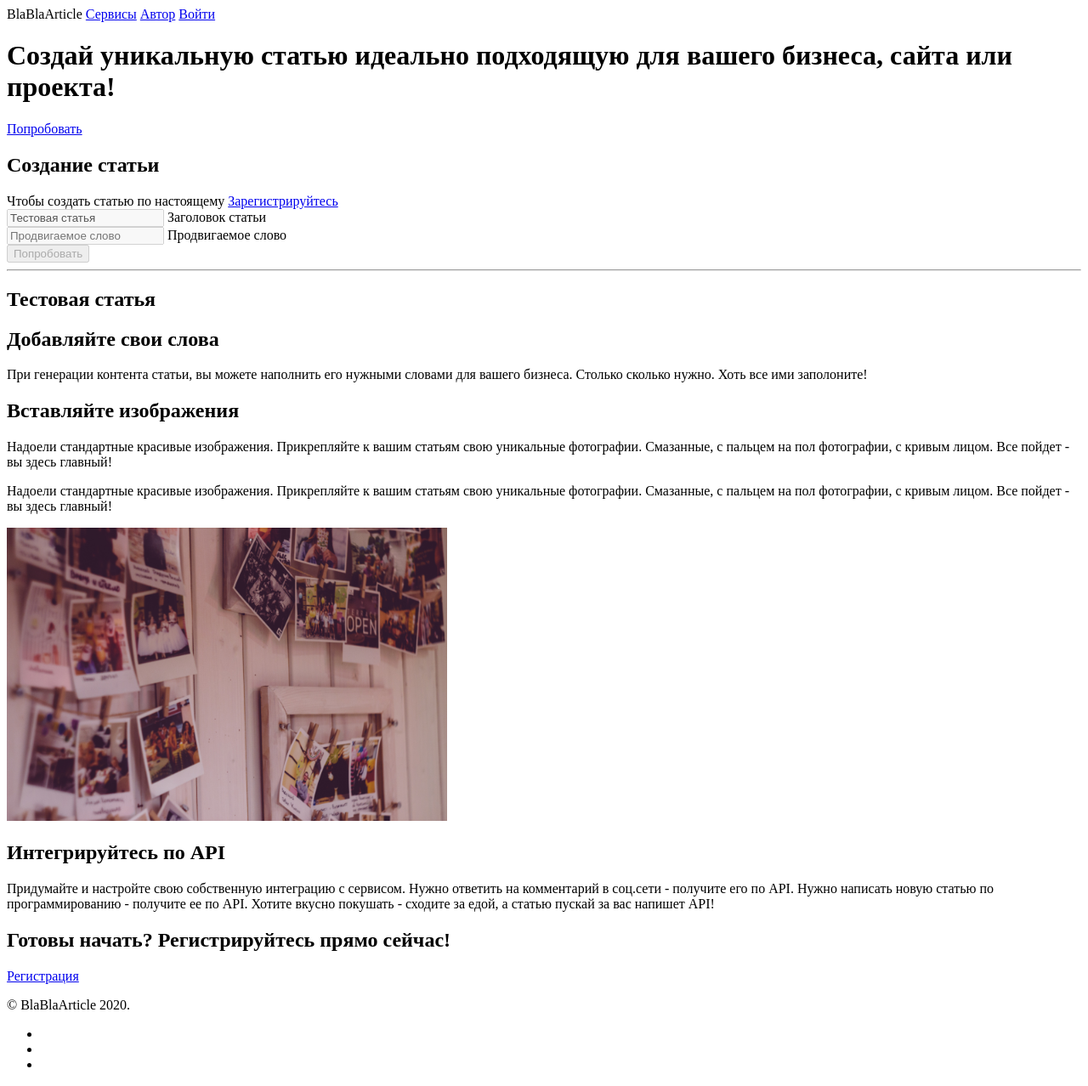
After one commit to leer72/skillbox-final-work, a Symfony app: template templates/try.html.twig in a window 1280 px wide. The commit adds this page. Shown: the whole page at 85% size. Run offline with Twig, Linux system fonts and the light colour scheme; the template is opened without the code that fills it, so the values that code supplies are empty; some libraries are stand-ins or nearby versions.

Commit message:
Интеграция верстки страницы демо создания статьи

```diff
--- a/composer.json
+++ b/composer.json
@@ -11,7 +11,9 @@
         "doctrine/doctrine-bundle": "^2.7",
         "doctrine/doctrine-migrations-bundle": "^3.2",
         "doctrine/orm": "^2.12",
+        "gedmo/doctrine-extensions": "^3.7",
         "sensio/framework-extra-bundle": "^6.2",
+        "stof/doctrine-extensions-bundle": "^1.7",
         "symfony/console": "5.4.*",
         "symfony/dotenv": "5.4.*",
         "symfony/flex": "^1.17|^2",
--- a/config/bundles.php
+++ b/config/bundles.php
@@ -14,4 +14,5 @@ return [
     Symfony\Bundle\MakerBundle\MakerBundle::class => ['dev' => true],
     Doctrine\Bundle\FixturesBundle\DoctrineFixturesBundle::class => ['dev' => true, 'test' => true],
     Symfony\Bundle\SecurityBundle\SecurityBundle::class => ['all' => true],
+    Stof\DoctrineExtensionsBundle\StofDoctrineExtensionsBundle::class => ['all' => true],
 ];
--- a/src/DataFixtures/UserFixtures.php
+++ b/src/DataFixtures/UserFixtures.php
@@ -2,7 +2,6 @@
 
 namespace App\DataFixtures;
 
-use App\Entity\ApiToken;
 use App\Entity\User;
 use Doctrine\Persistence\ObjectManager;
 use Symfony\Component\Security\Core\Encoder\UserPasswordEncoderInterface;
--- a/templates/base.html.twig
+++ b/templates/base.html.twig
@@ -35,7 +35,7 @@
         <div class="col-md-10 col-lg-8 col-xl-7 mx-auto">
           <div class="form-row">
             <div class="col-12 col-md-6 mx-auto">
-              <a type="submit" class="btn btn-block btn-lg btn-primary" href="{{ path('app_homepage') }}">Попробовать</a>
+              <a type="submit" class="btn btn-block btn-lg btn-primary" href="{{ path('app_try') }}">Попробовать</a>
             </div>
           </div>
         </div>
--- /dev/null
+++ b/templates/try.html.twig
@@ -0,0 +1,85 @@
+{% extends 'base.html.twig' %}
+{% block body %}
+    <section>
+        <div class="container my-5">
+        <div class="row">
+            <div class="col-sm-9 col-md-7 col-lg-5 mx-auto">
+
+            <h2 class="card-title text-center mb-4">Создание статьи</h2>
+            {% if is_granted('IS_AUTHENTICATED_REMEMBERED') %}
+
+            <form class="form-signin">
+                <div class="form-label-group">
+                <input type="text" id="articleTitle" class="form-control" placeholder="Заголовок статьи" required autofocus value="Тестовая статья">
+                <label for="articleTitle">Заголовок статьи</label>
+                </div>
+                <div class="form-label-group">
+                <input type="text" id="articleWord" class="form-control" placeholder="Продвигаемое слово" required>
+                <label for="articleWord">Продвигаемое слово</label>
+                </div>
+
+                <button class="btn btn-lg btn-primary btn-block text-uppercase" type="submit">Попробовать</button>
+            </form>
+            {% else %}
+            <div class="alert alert-info" role="alert">
+                Чтобы создать статью по настоящему <a href="{{ path('app_register') }}">Зарегистрируйтесь</a>
+            </div>
+
+            <form class="form-signin">
+                <div class="form-label-group">
+                <input type="email" id="articleTitle" class="form-control" placeholder="Заголовок статьи" required autofocus value="Тестовая статья" disabled>
+                <label for="articleTitle">Заголовок статьи</label>
+                </div>
+                <div class="form-label-group">
+                <input type="email" id="articleWord" class="form-control" placeholder="Продвигаемое слово" required disabled>
+                <label for="articleWord">Продвигаемое слово</label>
+                </div>
+
+                <button class="btn btn-lg btn-primary btn-block text-uppercase" type="submit" disabled>Попробовать</button>
+            </form>
+            {% endif %}
+            </div>
+        </div>
+        </div>
+    </section>
+
+    <hr>
+
+    <section>
+        <div class="container my-5">
+        <div class="row">
+            <div class="col-lg-12 mx-auto">
+
+            <h2 class="card-title text-center mb-4">Тестовая статья</h2>
+
+            <div class="row">
+                <div class="p-3">
+                <h2>Добавляйте свои слова</h2>
+                <p class="lead mb-0">При генерации контента статьи, вы можете наполнить его нужными словами для вашего бизнеса. Столько сколько нужно. Хоть все ими заполоните!</p>
+                </div>
+            </div>
+            <div class="row">
+                <div class="showcase-text p-3">
+                <div class="media">
+                    <div class="media-body">
+                    <h2>Вставляйте изображения</h2>
+                    <p class="lead mb-0">Надоели стандартные красивые изображения. Прикрепляйте к вашим статьям свою уникальные фотографии. Смазанные, с пальцем на пол фотографии, с кривым лицом. Все пойдет - вы здесь главный!</p>
+                    <p class="lead mb-0">Надоели стандартные красивые изображения. Прикрепляйте к вашим статьям свою уникальные фотографии. Смазанные, с пальцем на пол фотографии, с кривым лицом. Все пойдет - вы здесь главный!</p>
+                    </div>
+                    <img class="ml-3" src="{{ asset('img/bg-showcase-2.jpg') }}" width="518" height="345" alt="">
+                </div>
+
+                </div>
+            </div>
+            <div class="row">
+                <div class="p-3">
+                <h2>Интегрируйтесь по API</h2>
+                <p class="lead mb-0">Придумайте и настройте свою собственную интеграцию с сервисом. Нужно ответить на комментарий в соц.сети - получите его по API. Нужно написать новую статью по программированию - получите ее по API. Хотите вкусно покушать - сходите за едой, а статью пускай за вас напишет API!</p>
+                </div>
+            </div>
+            </div>
+        </div>
+        </div>
+    </section>
+
+{% endblock %}
```
Also changed, not shown: migrations/Version20220704122029.php (added, +32 -0 lines), src/Controller/BlaBlaArticleController.php (+8 -0 lines), src/DataFixtures/ArticleFixtures.php (added, +49 -0 lines), src/Entity/Article.php (added, +125 -0 lines), src/Entity/User.php (+42 -0 lines), 3 other files.
